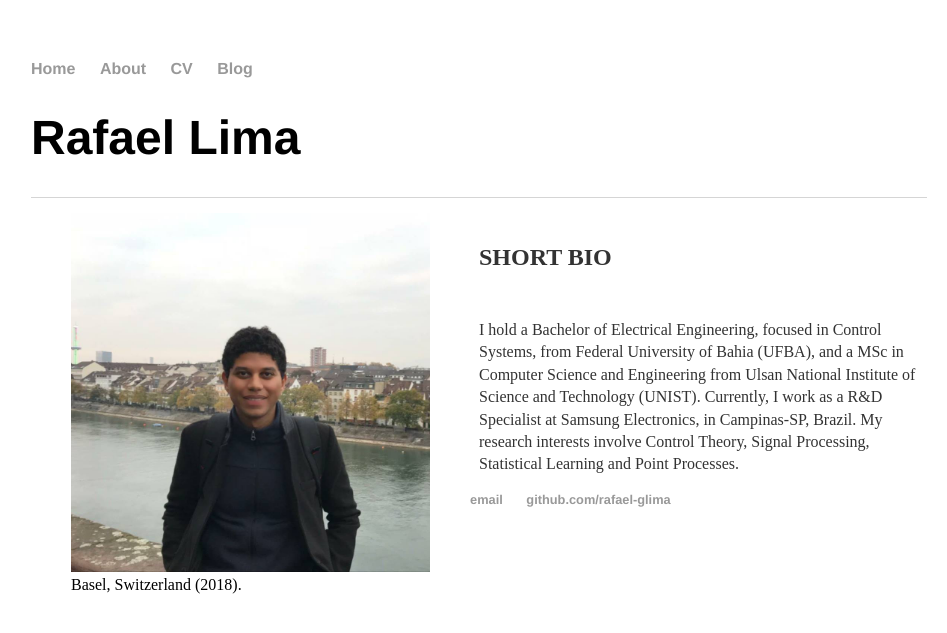
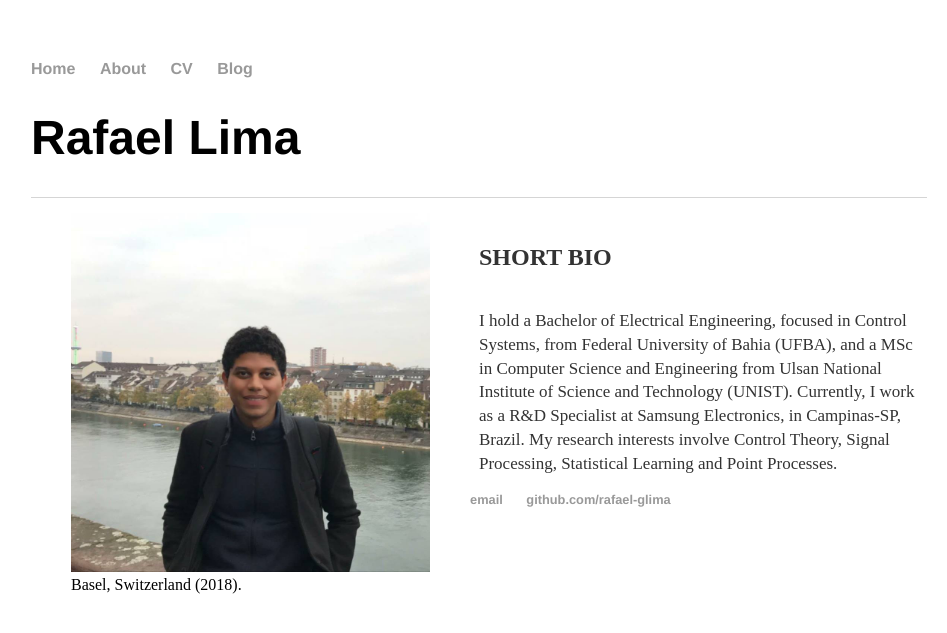
Before and after one commit to rafael-glima/rafael-glima.github.io, a Jekyll site: the page built from index.html, in a window 1280 px wide. Shown: the top 633 px of the page, without its empty margins (161-1108 px from the left). Built offline with Jekyll 4.4.1, drawn with Linux system fonts in a browser that asks for light colours.

Commit message:
Changes in Main Page content

```diff
--- a/index.html
+++ b/index.html
@@ -12,7 +12,7 @@
 	</div>
 	<div style="float: right; width: 50%;">
 	<p style="font-weight: bold; padding-top: 20px;">SHORT BIO</p>
-	<p style="font-size:16px; padding-top: 20px;">I hold a Bachelor of Electrical Engineering, focused in Control Systems,
+	<p style="font-size:17px; padding-top: 10px;">I hold a Bachelor of Electrical Engineering, focused in Control Systems,
 		from Federal University of Bahia (UFBA), and a MSc in Computer Science and Engineering from
 		Ulsan National Institute of Science and Technology (UNIST).
 		Currently, I work as a R&D Specialist at Samsung Electronics, in Campinas-SP, Brazil.
```
